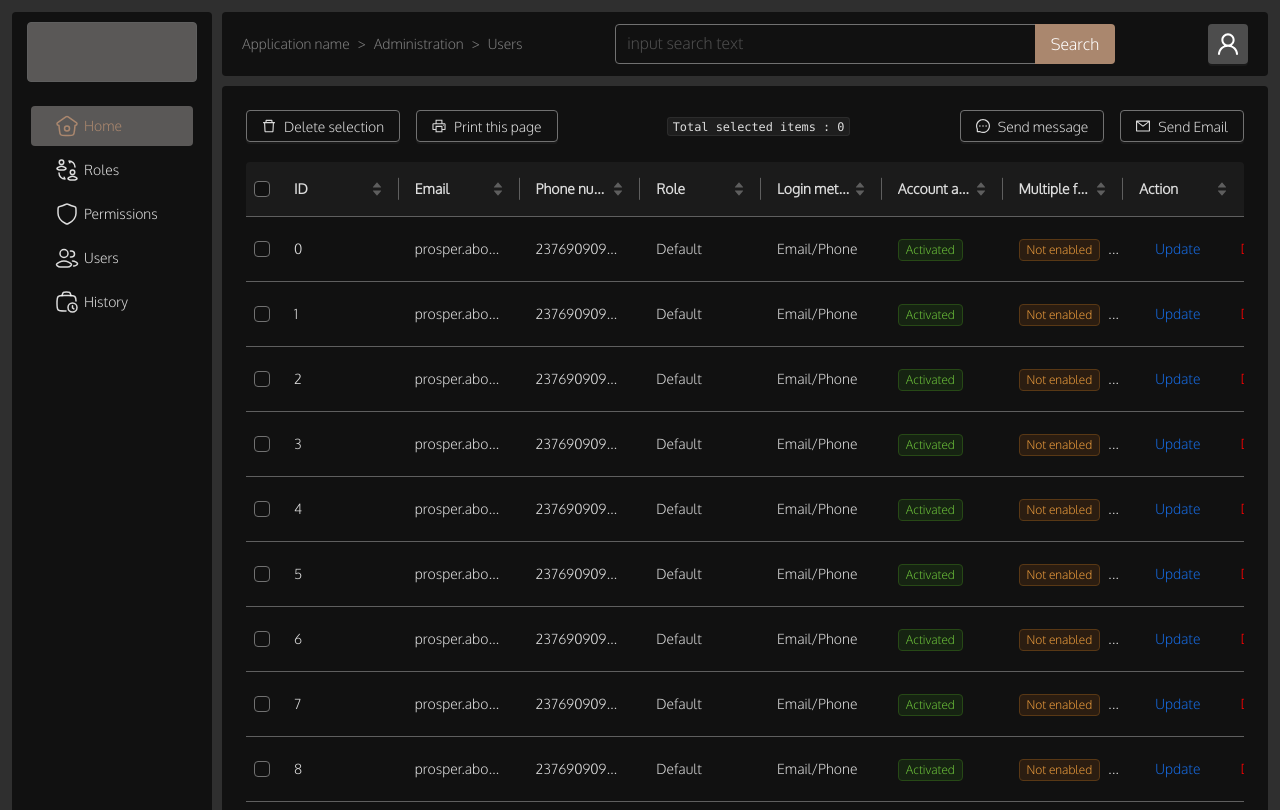
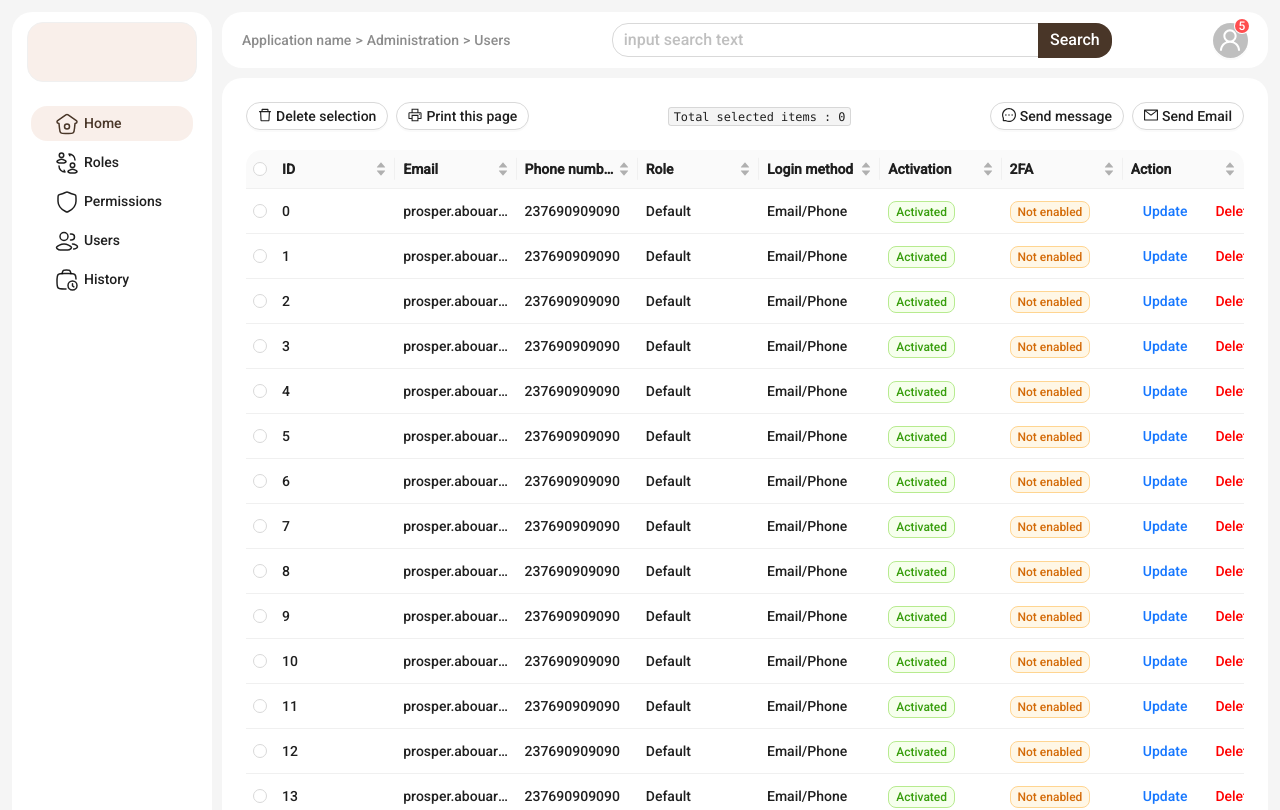
Before and after one commit to 4kpros/next-dashboard, a Next.js app: page /dashboard/users in a window 1280 px wide. Shown: the top 810 px of the page. Built offline with nearby package versions, Linux system fonts and the light colour scheme; what @ant-design/nextjs-registry would draw is missing.

Commit message:
feat: add 1st iteration of home page design

```diff
--- a/src/app/dashboard/_content.tsx
+++ /dev/null
@@ -1,7 +0,0 @@
-import React from 'react'
-
-export default function Content() {
-  return (
-    <div>Content</div>
-  )
-}
--- /dev/null
+++ b/src/app/dashboard/content.tsx
@@ -0,0 +1,55 @@
+"use client";
+
+import React from 'react'
+import { theme } from "antd";
+
+export default function PageContent() {
+    const {
+      token: { colorBgContainer, borderRadius },
+    } = theme.useToken();
+
+  return (
+    <div className='w-full flex flex-col xl:flex-row items-start justify-between gap-[10px]'>
+        <div className='w-full xl:w-4/6 flex flex-col gap-[10px]'>
+            <div className='w-full flex items-start justify-between gap-[10px]'>
+                <div style={{width:"200px", height:"90px", padding:"16px", background:colorBgContainer, borderRadius:borderRadius}} >
+                    <h1 className='text-xl font-bold'>50%</h1>
+                    <p>
+                    Percentage of success
+                    </p>
+                </div>
+                <div style={{width:"200px", height:"90px", padding:"16px", background:colorBgContainer, borderRadius:borderRadius}} >
+                    <h1 className='text-xl font-bold'>50%</h1>
+                    <p>
+                    Percentage of success
+                    </p>
+                </div>
+                <div style={{width:"200px", height:"90px", padding:"16px", background:colorBgContainer, borderRadius:borderRadius}} >
+                    <h1 className='text-xl font-bold'>50%</h1>
+                    <p>
+                    Percentage of success
+                    </p>
+                </div>
+                <div style={{width:"200px", height:"90px", padding:"16px", background:colorBgContainer, borderRadius:borderRadius}} >
+                    <h1 className='text-xl font-bold'>50%</h1>
+                    <p>
+                    Percentage of success
+                    </p>
+                </div>
+                <div style={{width:"200px", height:"90px", padding:"16px", background:colorBgContainer, borderRadius:borderRadius}} >
+                    <h1 className='text-xl font-bold'>50%</h1>
+                    <p>
+                    Percentage of success
+                    </p>
+                </div>
+            </div>
+            <div style={{ width:"100%", height:"400px", padding:"16px", background:colorBgContainer, borderRadius:borderRadius}} />
+            <div style={{ width:"100%", height:"400px", padding:"16px", background:colorBgContainer, borderRadius:borderRadius}} />
+        </div>
+        <div className='w-full flex flex-col gap-[10px]'>
+            <div style={{ width:"100%", height:"600px", padding:"16px", background:colorBgContainer, borderRadius:borderRadius}} />
+            <div style={{ width:"100%", height:"300px", padding:"16px", background:colorBgContainer, borderRadius:borderRadius}} />
+        </div>
+    </div>
+  )
+}
--- a/src/app/dashboard/layout.tsx
+++ b/src/app/dashboard/layout.tsx
@@ -1,8 +1,9 @@
 "use client";
 
 import React from "react";
-import { Card, Layout, Menu, theme } from "antd";
+import {Breadcrumb, Flex, Card, Layout, Menu, theme, Input } from "antd";
 import { MenuItemType } from "antd/es/menu/interface";
+import AvatarProfile from "@/components/avatar/avatar-profile";
 
 import HomeIcon from "@/icons/home";
 import ShieldIcon from "@/icons/shield";
@@ -10,7 +11,8 @@ import UserIcon from "@/icons/user";
 import HistoryIcon from "@/icons/history";
 import UserSwitchIcon from "@/icons/user-switch";
 
-const { Sider } = Layout;
+const { Search } = Input;
+const { Sider, Header, Content } = Layout;
 
 const items: MenuItemType[] = [
   {
@@ -101,7 +103,51 @@ export default function DashboardLayout({
           }}
         />
       </Sider>
-      {children}
+      <Layout style={{ scrollbarWidth: "thin" }}>
+      <Header
+        style={{
+          padding: "10px 20px 10px 20px",
+          background: colorBgContainer,
+          borderRadius: borderRadius,
+          display: "flex",
+          alignItems: "center",
+          justifyContent: "space-between",
+          gap: 20,
+        }}
+      >
+        <div className="flex justify-center items-center">
+          <Breadcrumb
+            separator=">"
+            items={[
+              {
+                title: "Application name",
+                href: "/",
+              },
+              {
+                title: "Administration",
+                href: "/dashboard",
+              },
+              {
+                title: "Users",
+                href: "/dashboard/users",
+              },
+            ]}
+          />
+        </div>
+        <Search
+          placeholder="input search text"
+          enterButton="Search"
+          size="large"
+          style={{ maxWidth: "500px", }}
+        />
+        <Flex>
+          <AvatarProfile/>
+        </Flex>
+      </Header>
+      <Content style={{ marginTop: 10, overflow: "initial" }}>
+        {children}
+      </Content>
+    </Layout>
     </Layout>
   );
 }
--- a/src/app/dashboard/page.tsx
+++ b/src/app/dashboard/page.tsx
@@ -1,93 +1,26 @@
 "use client";
 
-import React, { useState } from "react";
-import { Breadcrumb, Button, Flex, Layout, theme } from "antd";
-import UsersTable from "@/components/tables/users-table";
-import { Input } from "antd";
-import {
-  DeleteOutlined,
-  HomeOutlined,
-  MailOutlined,
-  MessageOutlined,
-  PrinterOutlined,
-} from "@ant-design/icons";
-import { Typography } from "antd";
-
-const { Text, Link } = Typography;
-
-const { Search } = Input;
-
-const { Header, Content } = Layout;
+import React from "react";
+import { theme } from "antd";
+import PageContent from "./content";
 
 export default function Page() {
-  const [collapsed, setCollapsed] = useState(false);
   const {
     token: { colorBgContainer, borderRadius },
   } = theme.useToken();
 
   return (
-    <Layout style={{ scrollbarWidth: "thin" }}>
-      <Header
-        style={{
-          padding: 10,
-          background: colorBgContainer,
-          borderRadius: borderRadius,
-          display: "flex",
-          alignItems: "center",
-          justifyContent: "space-between",
-          gap: 20,
-        }}
-      >
-        <div className="flex justify-center items-center">
-          <Breadcrumb
-            separator=">"
-            items={[
-              {
-                title: "Digitschool",
-                href: "/",
-              },
-              {
-                title: "Administration",
-                href: "/dashboard",
-              },
-              {
-                title: "Users",
-                href: "/dashboard/users",
-              },
-            ]}
-          />
-        </div>
-        <Search
-          placeholder="input search text"
-          enterButton="Search"
-          size="large"
-          style={{ maxWidth: "500px" }}
-        />
-      </Header>
-      <Content style={{ marginTop: 10, overflow: "initial" }}>
-        <div
-          style={{
-            padding: 24,
-            textAlign: "center",
-            background: colorBgContainer,
-            borderRadius: borderRadius,
-            minHeight: "100vh",
-          }}
-        >
-          <div className="w-full flex flex-row items-center justify-between mb-5">
-            <Flex gap="middle" align="center" wrap>
-              <Button icon={<DeleteOutlined />}>Delete selection</Button>
-              <Button icon={<PrinterOutlined />}>Print this page</Button>
-            </Flex>
-            <Text code>Total selected items : 0</Text>
-            <Flex gap="middle" wrap>
-              <Button icon={<MessageOutlined />}>Send message</Button>
-              <Button icon={<MailOutlined />}>Send Email</Button>
-            </Flex>
-          </div>
-          <UsersTable />
-        </div>
-      </Content>
-    </Layout>
+    <PageContent/>
+    // <div
+    //     style={{
+    //       padding: 24,
+    //       textAlign: "center",
+    //       background: colorBgContainer,
+    //       borderRadius: borderRadius,
+    //       minHeight: "100vh",
+    //     }}
+    //   >
+    //     <PageContent/>
+    //   </div>
   );
 }
--- a/src/app/dashboard/users/page.tsx
+++ b/src/app/dashboard/users/page.tsx
@@ -1,24 +1,17 @@
 "use client";
 
 import React from "react";
-import { Avatar, Badge, Breadcrumb, Button, Flex, Layout, theme } from "antd";
+import { Button, Flex, theme } from "antd";
 import UsersTable from "@/components/tables/users-table";
-import { Input } from "antd";
 import {
   DeleteOutlined,
   MailOutlined,
   MessageOutlined,
   PrinterOutlined,
-  UserOutlined,
 } from "@ant-design/icons";
 import { Typography } from "antd";
-import AvatarProfile from "@/components/avatar/avatar-profile";
 
 const { Text } = Typography;
-
-const { Search } = Input;
-
-const { Header, Content } = Layout;
 
 export default function Page() {
   const {
@@ -26,48 +19,6 @@ export default function Page() {
   } = theme.useToken();
 
   return (
-    <Layout style={{ scrollbarWidth: "thin" }}>
-      <Header
-        style={{
-          padding: "10px 20px 10px 20px",
-          background: colorBgContainer,
-          borderRadius: borderRadius,
-          display: "flex",
-          alignItems: "center",
-          justifyContent: "space-between",
-          gap: 20,
-        }}
-      >
-        <div className="flex justify-center items-center">
-          <Breadcrumb
-            separator=">"
-            items={[
-              {
-                title: "Application name",
-                href: "/",
-              },
-              {
-                title: "Administration",
-                href: "/dashboard",
-              },
-              {
-                title: "Users",
-                href: "/dashboard/users",
-              },
-            ]}
-          />
-        </div>
-        <Search
-          placeholder="input search text"
-          enterButton="Search"
-          size="large"
-          style={{ maxWidth: "500px" }}
-        />
-        <Flex>
-          <AvatarProfile/>
-        </Flex>
-      </Header>
-      <Content style={{ marginTop: 10, overflow: "initial" }}>
     <div
         style={{
           padding: 24,
@@ -90,7 +41,5 @@ export default function Page() {
         </div>
         <UsersTable />
       </div>
-      </Content>
-    </Layout>
   );
 }
--- a/src/app/globals.css
+++ b/src/app/globals.css
@@ -4,7 +4,7 @@
 
 
 :root {
-  --background: #c49b7e;
+  --background: #f5e6dd9f;
   --foreground: #000000;
 }
 
--- a/src/app/layout.tsx
+++ b/src/app/layout.tsx
@@ -4,11 +4,13 @@ import type { Metadata } from "next";
 import "./globals.css";
 import { AntdRegistry } from "@ant-design/nextjs-registry";
 import { ConfigProvider, theme } from "antd";
-import { Oxygen } from "next/font/google";
+import { Roboto } from "next/font/google";
 
-const oxygen = Oxygen({
+const roboto = Roboto({
   subsets: ["latin"],
-  weight: "300",
+  weight: "500",
+  style: "normal",
+  preload: true,
 });
 
 // export const metadata: Metadata = {
@@ -21,7 +23,7 @@ export default function RootLayout({
 }: Readonly<{
   children: React.ReactNode;
 }>) {
-  const darkMode = true
+  const darkMode = false
   return (
     <html lang="en">
       <body>
@@ -33,13 +35,15 @@ export default function RootLayout({
                 // Seed Token
                 colorPrimary: darkMode ? "#c49b7e" : "#493628",
                 colorPrimaryBg: darkMode ? "#fcf6f34f" : "#f5e6dd9f",
-                colorPrimaryBgHover: darkMode ? "#977c6825" : "#49362825",
+                colorPrimaryBgHover: darkMode ? "#977c6825" : "#ecdbd0c0",
                 // Alias Token
-                colorBgContainer: darkMode ? "#111111" : "#FFFFFF",
+                colorBgContainer: darkMode ? "rgba(0, 0, 0, 0.5)" : "rgba(255, 255, 255, 1)",
                 colorBgBase: darkMode ? "#2f2f2f" : "#FFFFFF",
+                boxShadow: darkMode ? "0 4px 30px rgba(0, 0, 0, 0.25)" : "0 4px 30px rgba(255, 255, 255, 0.25)",
                 // Radius
-                borderRadius: 4,
-                fontFamily: oxygen.style.fontFamily,
+                borderRadius: 20,
+                fontFamily: roboto.style.fontFamily,
+                fontSize:16,
               },
             }}
           >
--- a/src/components/avatar/avatar-profile.tsx
+++ b/src/components/avatar/avatar-profile.tsx
@@ -22,7 +22,10 @@ export default function AvatarProfile() {
   return (
     <Dropdown  menu={{onClick: () => {}, items: items}} placement="bottomRight" trigger={['click']}>
       <Button style={{padding: 0, boxSizing: "border-box", border: "none"}} size='large'>
-        <Avatar shape="square" size="large" icon={<UserOutlined />} />
+        {/* <Avatar shape="square" size="large" icon={<UserOutlined />} /> */}
+        <Badge size="small" count={5} offset={[-6, 3]}>
+            <Avatar shape="circle" size="large" icon={<UserOutlined />} />
+        </Badge>
       </Button>
     </Dropdown>
   )
--- a/src/components/tables/users-table.tsx
+++ b/src/components/tables/users-table.tsx
@@ -79,7 +79,7 @@ const columns: ColumnsType<User> = [
     ),
   },
   {
-    title: 'Account activation',
+    title: 'Activation',
     dataIndex: 'IsActivated',
     sorter: true,
     ellipsis: {
@@ -90,7 +90,7 @@ const columns: ColumnsType<User> = [
     ),
   },
   {
-    title: 'Multiple factor authentication',
+    title: '2FA',
     dataIndex: 'IsMfaEnabled',
     sorter: true,
     ellipsis: {
```
Lines whose indentation alone changed are shown as unchanged.
